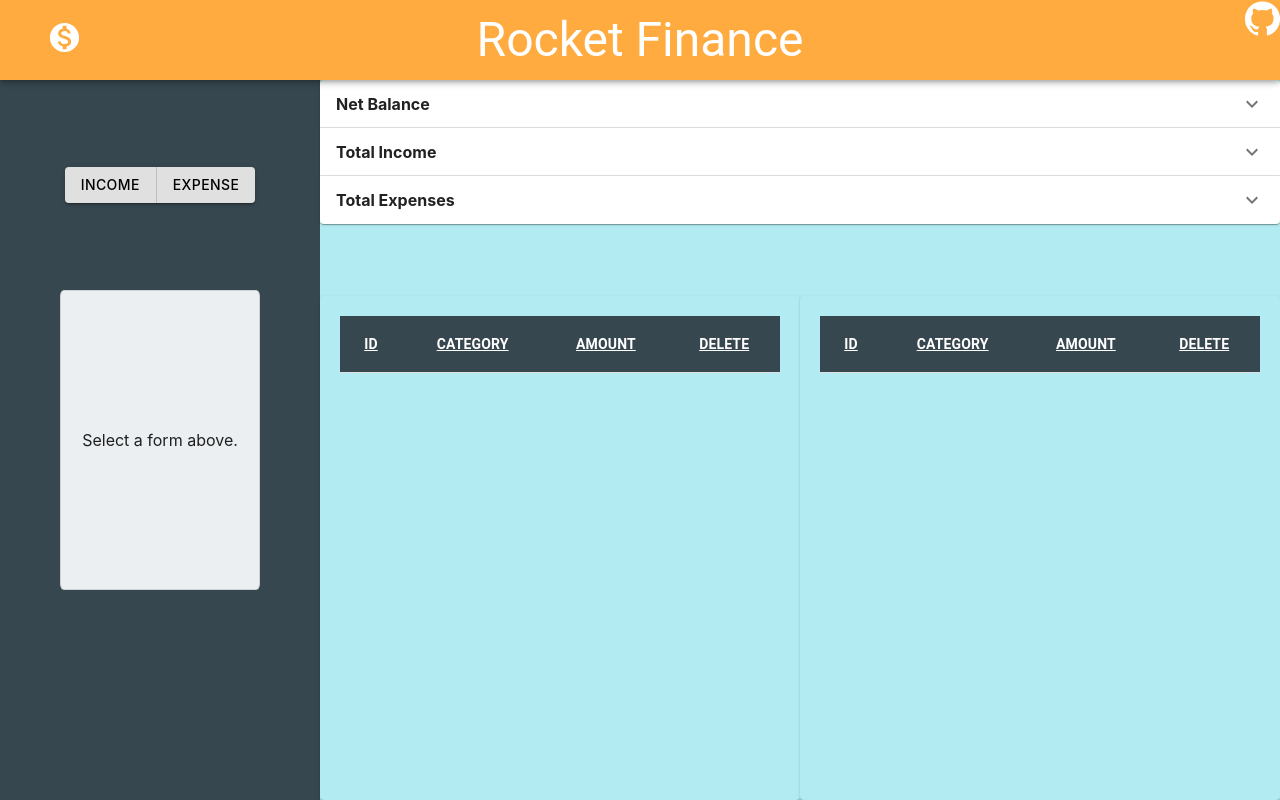
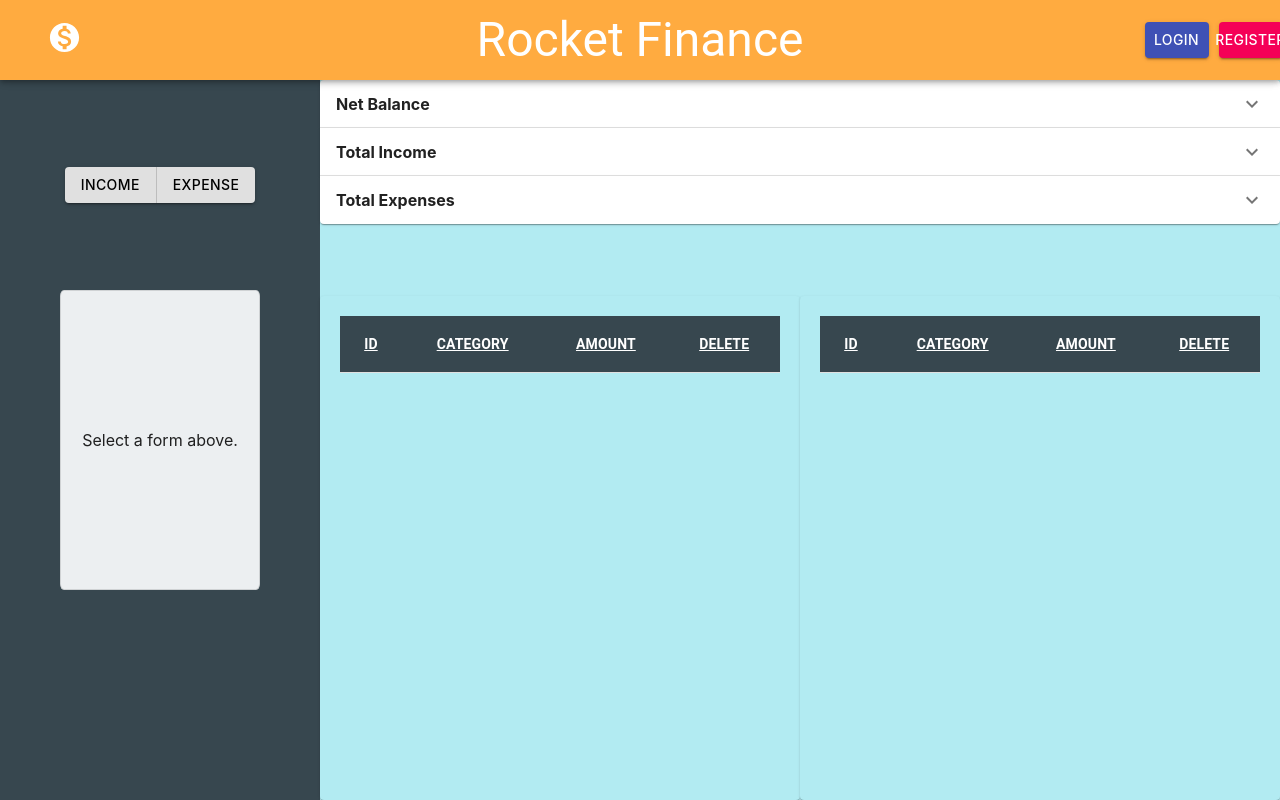
Before and after one commit to morgan-moreno25/react-expense-tracker, a React (Create React App) app: page / in a window 1280 px wide. Built offline with nearby package versions, Linux system fonts and the light colour scheme.

Commit message:
[Header.js]
- Added React-Router links for logging in and registering

[App.css]

- Updated the main header grid layout to accomodate the auth buttons

- Added some styling for the container of the auth buttons

```diff
--- a/src/App.css
+++ b/src/App.css
@@ -13,8 +13,8 @@
 	grid-template-columns: 25vw 75vw;
 	grid-template-rows: 10vh 90vh;
 	grid-template-areas:
-    "header header"
-    "nav ledger";
+		'header header'
+		'nav ledger';
 }
 #main-header {
 	grid-area: header;
@@ -23,10 +23,8 @@
 	height: 10vh;
 	width: 100%;
 	grid-template-columns: 10% 80% 10%;
-  grid-template-rows: 1fr 1fr;
-  grid-template-areas:
-    "logo title github"
-    "logo title twitter";
+	grid-template-rows: 1fr;
+	grid-template-areas: 'logo title buttons';
 	justify-items: center;
 	align-items: center;
 }
@@ -38,17 +36,16 @@
 #main-header > h3 {
 	grid-area: title;
 }
-#github {
-  grid-area: github;
-  justify-self: right;
-  align-self: center;
+#header-buttons {
+	grid-area: buttons;
+	padding-left: 5px;
+	padding-right: 10px;
+	display: grid;
+	grid-template-columns: 1fr 1fr;
+	column-gap: 10px;
 }
-#twitter {
-  grid-area: twitter;
-  justify-self: right;
-  align-self: center;
-}
-#github > svg, #twitter > svg {
+#github > svg,
+#twitter > svg {
 	color: white;
 }
 #nav {
@@ -62,9 +59,9 @@
 	grid-template-columns: 1fr;
 	grid-template-rows: repeat(3, 1fr);
 	grid-template-areas:
-    "controls"
-    "form"
-    ".";
+		'controls'
+		'form'
+		'.';
 }
 #form-controls {
 	grid-area: controls;
@@ -87,7 +84,8 @@
 	background: var(--blue-grey-light);
 	border-radius: 2%;
 }
-#income-form, #expense-form {
+#income-form,
+#expense-form {
 	height: 300px;
 	width: 200px;
 	padding: 5px;
@@ -97,15 +95,18 @@
 	justify-items: center;
 	align-items: center;
 }
-#income-form > h3, #expense-form > h3 {
+#income-form > h3,
+#expense-form > h3 {
 	font-size: 24px;
 	text-decoration: underline;
 	font-weight: bold;
 }
-#income-form > label, #expense-form > label {
+#income-form > label,
+#expense-form > label {
 	font-weight: bold;
 }
-#income-form > button, #expense-form > button {
+#income-form > button,
+#expense-form > button {
 	font-weight: bold;
 	color: white;
 	background: var(--light-blue);
@@ -117,8 +118,8 @@
 	grid-template-columns: 1fr 1fr;
 	grid-template-rows: 30% 70%;
 	grid-template-areas:
-    "balances balances"
-    "income expenses";
+		'balances balances'
+		'income expenses';
 	justify-items: center;
 }
 #balance-display {
@@ -140,7 +141,8 @@
 	background: inherit;
 	padding: 20px;
 }
-#income-table, #expense-table {
+#income-table,
+#expense-table {
 	background: white;
 }
 
--- a/src/components/Header.js
+++ b/src/components/Header.js
@@ -3,10 +3,9 @@ import { useSelector } from 'react-redux';
 
 import AppBar from '@material-ui/core/AppBar';
 import Icon from '@material-ui/core/Icon';
-import Link from '@material-ui/core/Link';
 import MonetizationIcon from '@material-ui/icons/MonetizationOn';
-import GithubIcon from '@material-ui/icons/GitHub';
-import { Typography } from '@material-ui/core';
+import { Button, Typography } from '@material-ui/core';
+import { Link } from 'react-router-dom';
 
 export default function Header() {
 	const title = useSelector(state => state.app.title);
@@ -18,9 +17,14 @@ export default function Header() {
 				<MonetizationIcon fontSize='large'></MonetizationIcon>
 			</Icon>
 			<Typography variant='h3'>{title}</Typography>
-			<Link href={github} id='github'>
-				<GithubIcon fontSize='large'></GithubIcon>
-			</Link>
+			<div id='header-buttons'>
+				<Link component={Button} to='/login' color='primary' variant='contained'>
+					Login
+				</Link>
+				<Link component={Button} color='secondary' variant='contained' to='/register'>
+					Register
+				</Link>
+			</div>
 		</AppBar>
 	);
 }
```
Lines whose indentation alone changed are shown as unchanged.
